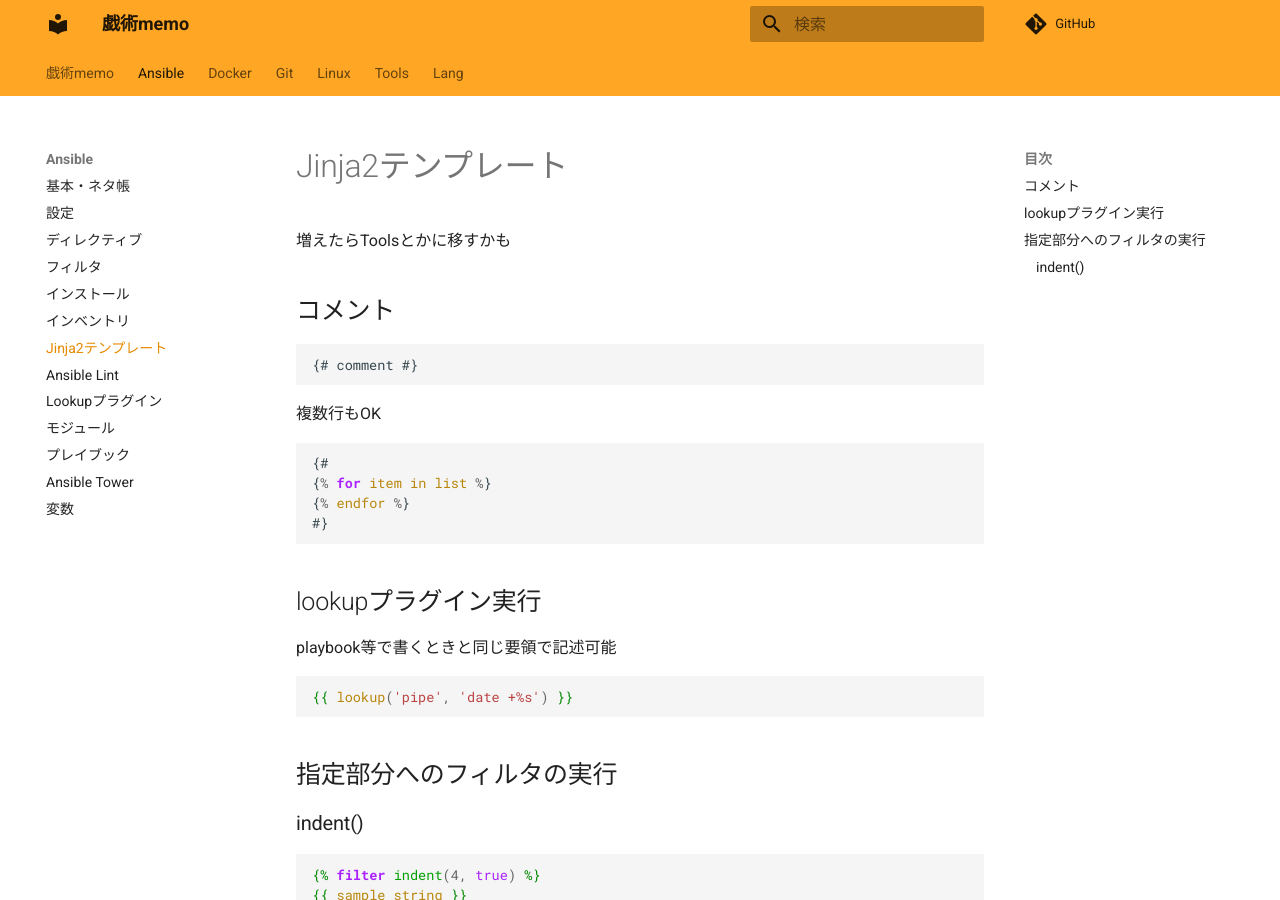
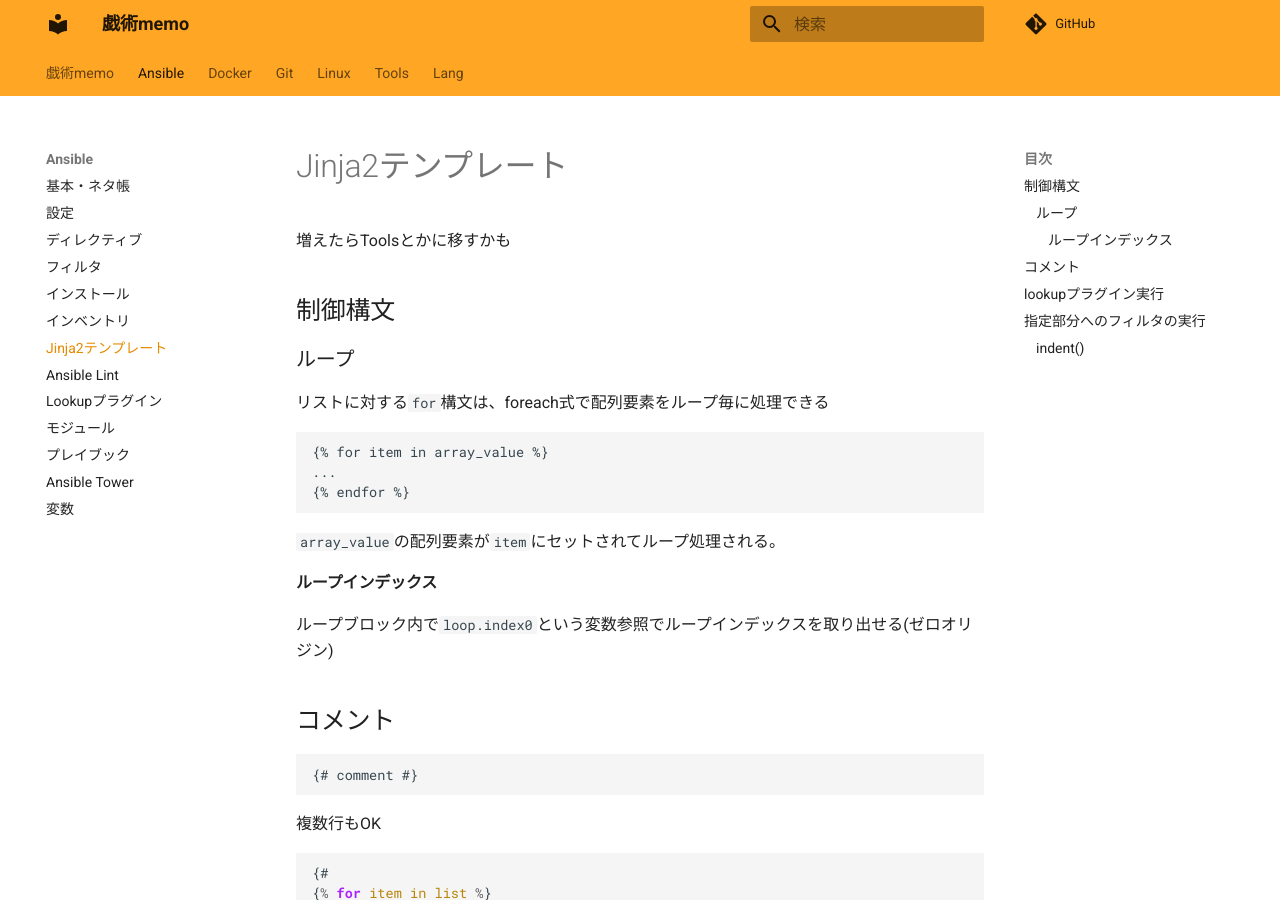
Before and after one commit to zaki-lknr/docs, an MkDocs documentation site: the page built from docs/Ansible/jinja2.md, in a window 1280 px wide and 900 px high. Built offline with MkDocs 1.6.1 and Material for MkDocs 9.7.7, drawn with Linux system fonts in a browser that asks for light colours; comment, search, counter and statistics services are not loaded.

Commit message:
add: ansible/jinja2: ループ

````diff
--- a/docs/Ansible/jinja2.md
+++ b/docs/Ansible/jinja2.md
@@ -1,6 +1,24 @@
 # Jinja2テンプレート
 
 増えたらToolsとかに移すかも
+
+## 制御構文
+
+### ループ
+
+リストに対する`for`構文は、foreach式で配列要素をループ毎に処理できる
+
+```jinja2
+{% for item in array_value %}
+...
+{% endfor %}
+```
+
+`array_value`の配列要素が`item`にセットされてループ処理される。
+
+#### ループインデックス
+
+ループブロック内で`loop.index0`という変数参照でループインデックスを取り出せる(ゼロオリジン)
 
 ## コメント
 
````
